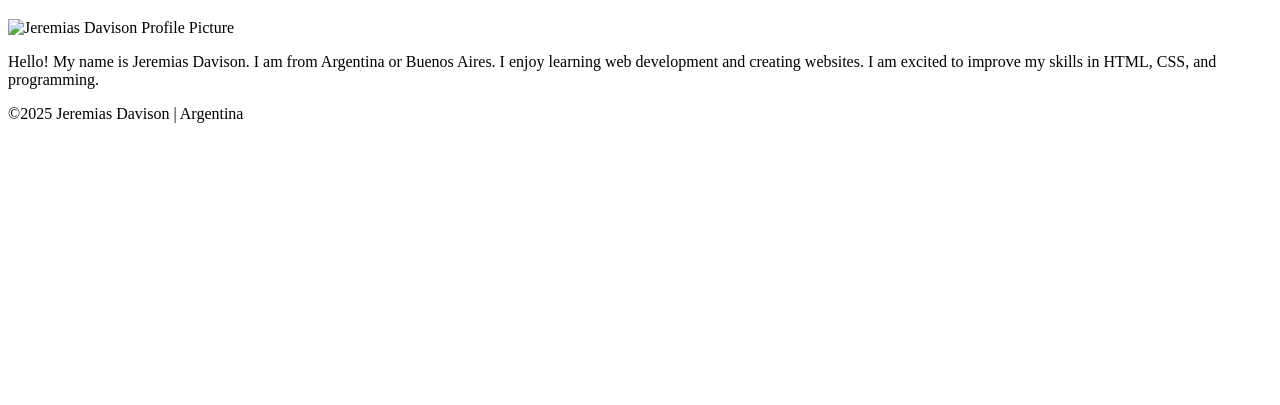
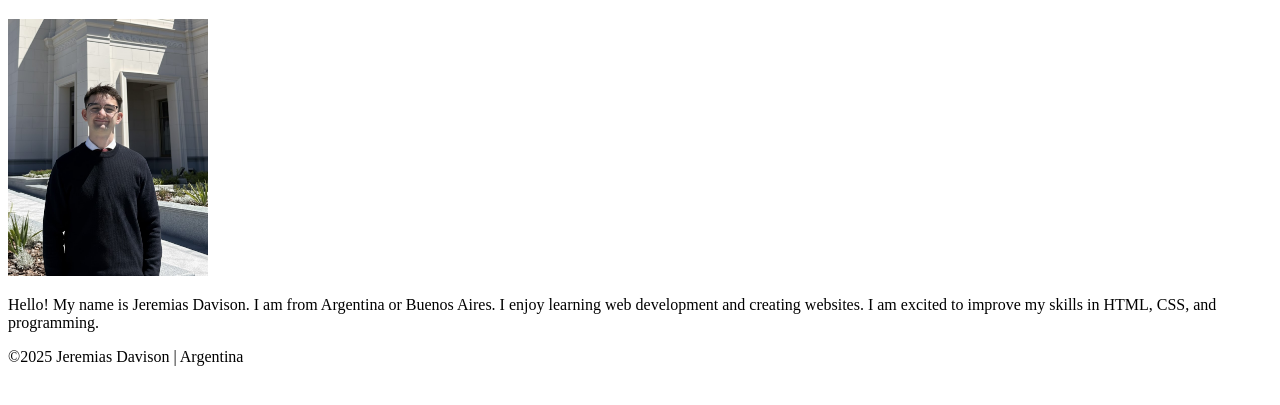
Before and after one commit to jeremiasdavison/wdd130, a plain HTML site: page index.html in a window 1280 px wide. Shown: the part 87-492 px from the top of the page. Drawn offline with Linux system fonts and the light colour scheme.

Commit message:
add homepage files

```diff
--- a/index.html
+++ b/index.html
@@ -20,7 +20,7 @@
 
         <h1>Jeremias Davison | WDD 130</h1>
 
-        <img src="images/Jeremias Davison.jpg" alt="Jeremias Davison Profile Picture" width="200">
+        <img src="images/profile.jpg" alt="Jeremias Davison Profile Picture" width="200">
 
         <p>
             Hello! My name is Jeremias Davison. I am from Argentina or Buenos Aires.
```
